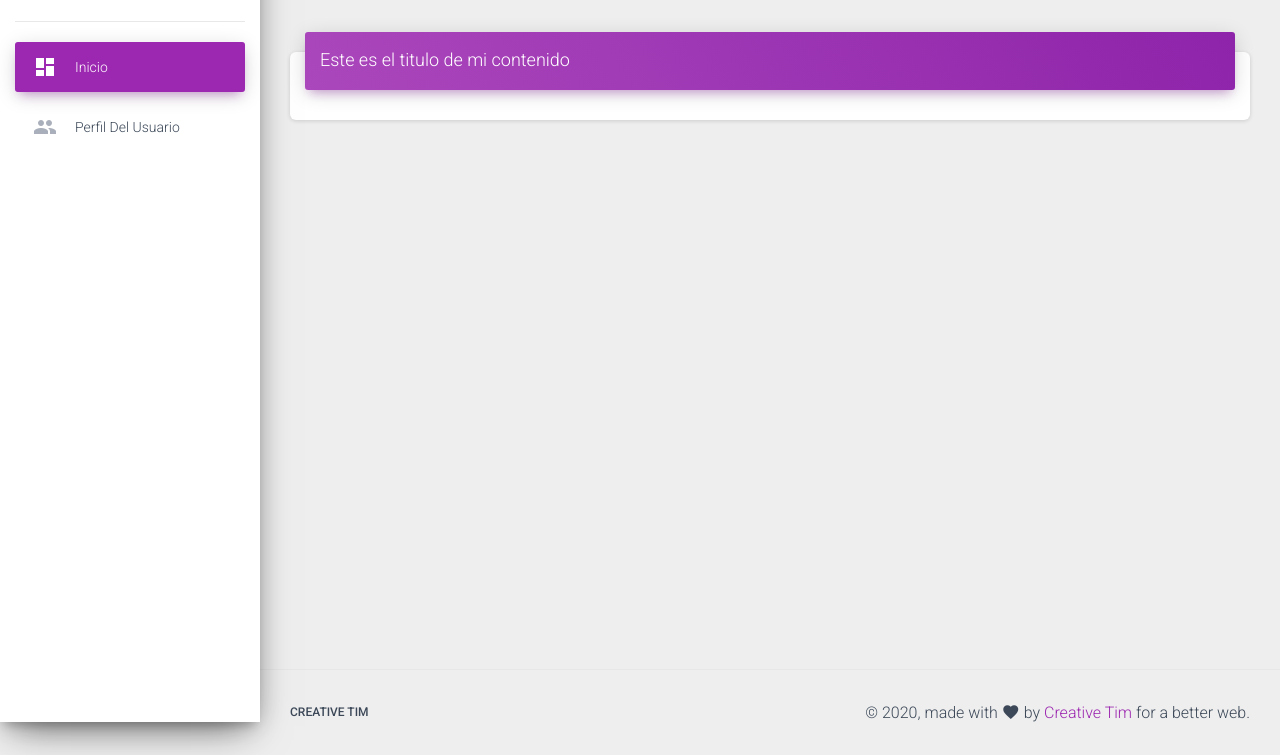
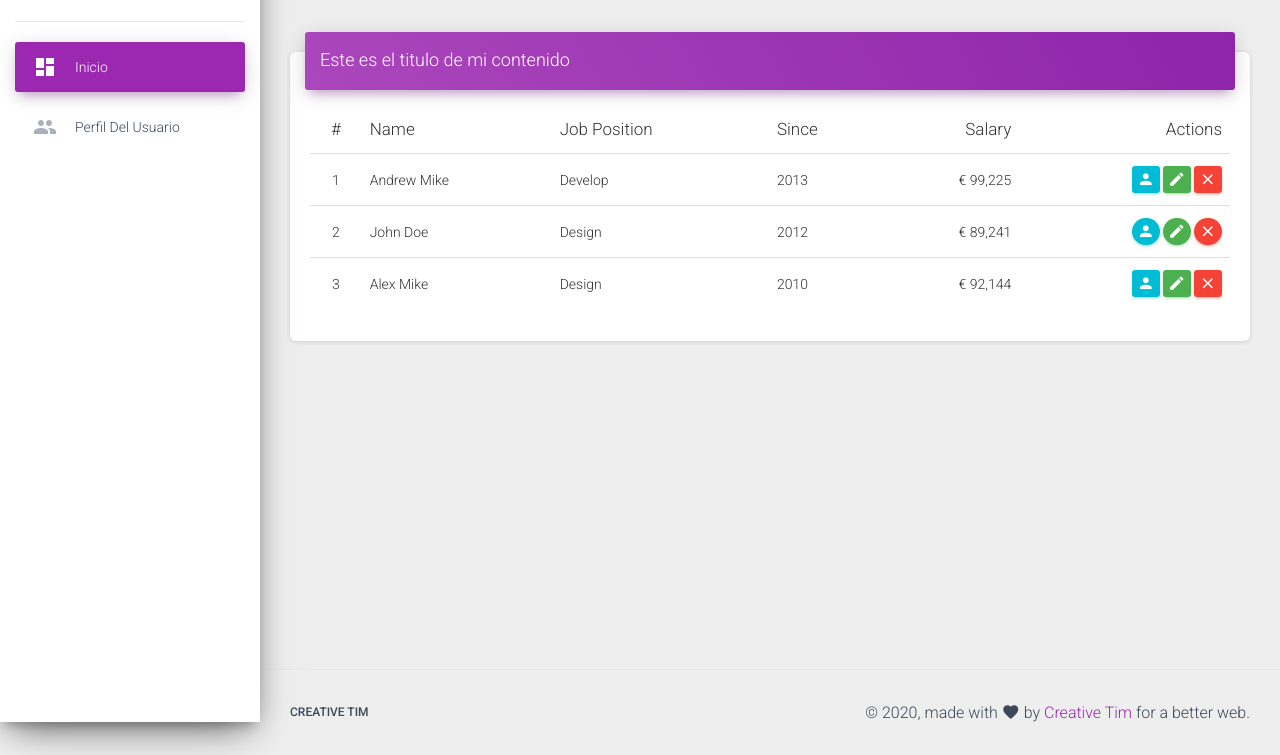
Before and after one commit to JonnyIvan24/bootstrap_template, a website: page index.html in a window 1280 px wide. Shown: the part 78-833 px from the top of the page. Drawn offline with Linux system fonts and the light colour scheme.

Commit message:
Agregando contenido a mi vista base

```diff
--- a/index.html
+++ b/index.html
@@ -95,6 +95,75 @@
                 </div>
                 <div class="card-body">
 
+                  <table class="table">
+                    <thead>
+                        <tr>
+                            <th class="text-center">#</th>
+                            <th>Name</th>
+                            <th>Job Position</th>
+                            <th>Since</th>
+                            <th class="text-right">Salary</th>
+                            <th class="text-right">Actions</th>
+                        </tr>
+                    </thead>
+                    <tbody>
+                        <tr>
+                            <td class="text-center">1</td>
+                            <td>Andrew Mike</td>
+                            <td>Develop</td>
+                            <td>2013</td>
+                            <td class="text-right">&euro; 99,225</td>
+                            <td class="td-actions text-right">
+                                <button type="button" rel="tooltip" class="btn btn-info">
+                                    <i class="material-icons">person</i>
+                                </button>
+                                <button type="button" rel="tooltip" class="btn btn-success">
+                                    <i class="material-icons">edit</i>
+                                </button>
+                                <button type="button" rel="tooltip" class="btn btn-danger">
+                                    <i class="material-icons">close</i>
+                                </button>
+                            </td>
+                        </tr>
+                        <tr>
+                            <td class="text-center">2</td>
+                            <td>John Doe</td>
+                            <td>Design</td>
+                            <td>2012</td>
+                            <td class="text-right">&euro; 89,241</td>
+                            <td class="td-actions text-right">
+                                <button type="button" rel="tooltip" class="btn btn-info btn-round">
+                                    <i class="material-icons">person</i>
+                                </button>
+                                <button type="button" rel="tooltip" class="btn btn-success btn-round">
+                                    <i class="material-icons">edit</i>
+                                </button>
+                                <button type="button" rel="tooltip" class="btn btn-danger btn-round">
+                                    <i class="material-icons">close</i>
+                                </button>
+                            </td>
+                        </tr>
+                        <tr>
+                            <td class="text-center">3</td>
+                            <td>Alex Mike</td>
+                            <td>Design</td>
+                            <td>2010</td>
+                            <td class="text-right">&euro; 92,144</td>
+                            <td class="td-actions text-right">
+                                <button type="button" rel="tooltip" class="btn btn-info btn-simple">
+                                    <i class="material-icons">person</i>
+                                </button>
+                                <button type="button" rel="tooltip" class="btn btn-success btn-simple">
+                                    <i class="material-icons">edit</i>
+                                </button>
+                                <button type="button" rel="tooltip" class="btn btn-danger btn-simple">
+                                    <i class="material-icons">close</i>
+                                </button>
+                            </td>
+                        </tr>
+                    </tbody>
+                  </table>
+
                 </div>
               </div>
             </div>
```
